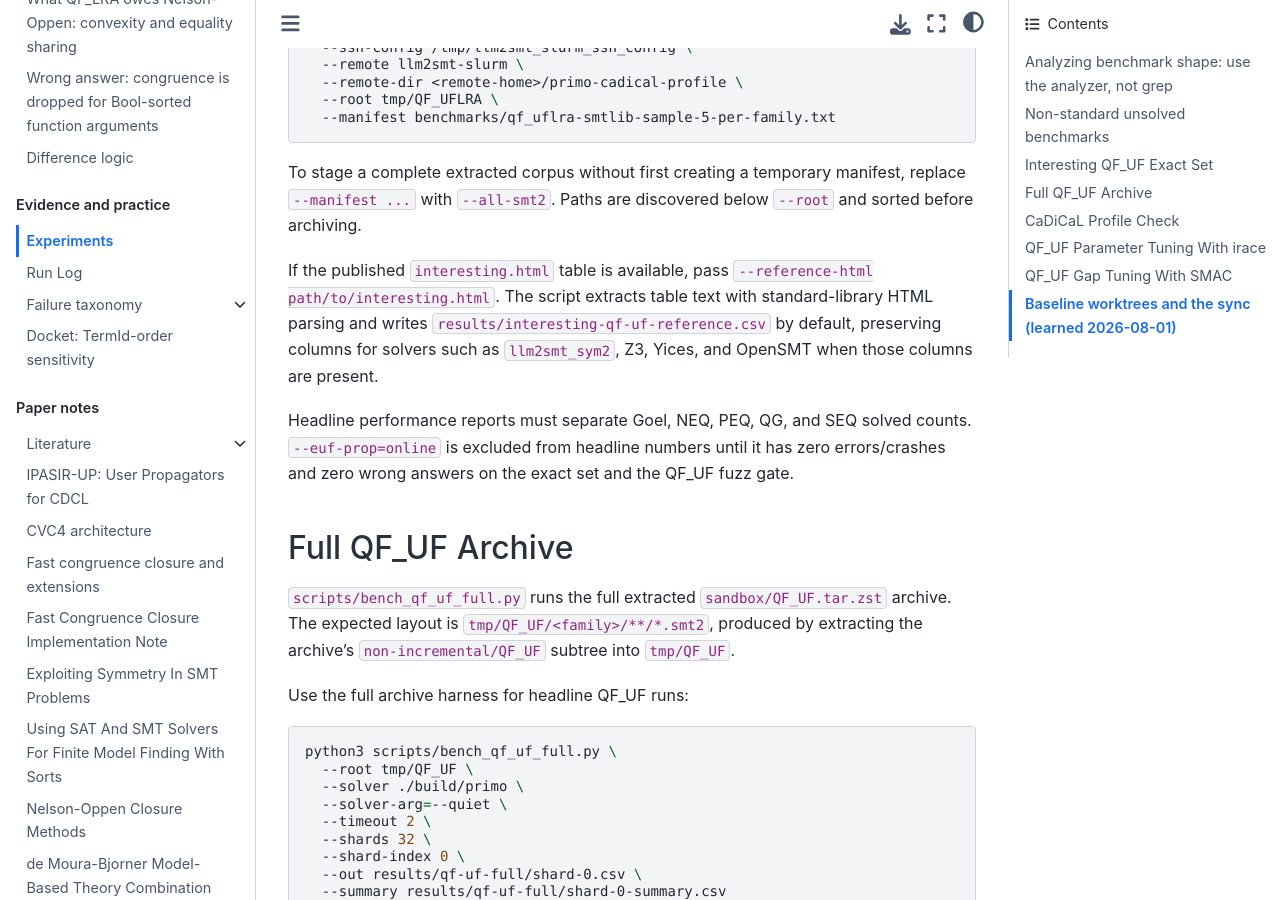
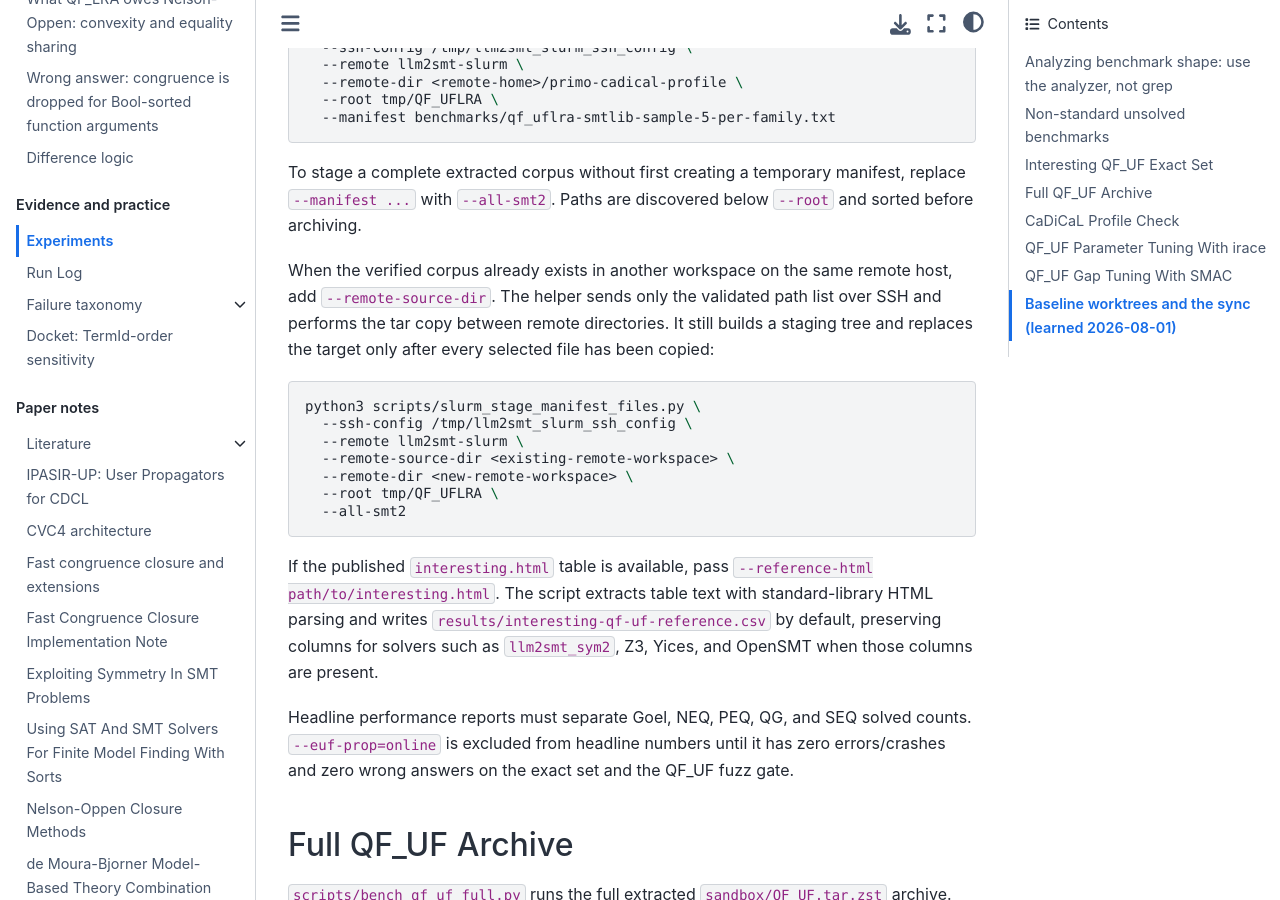
Before and after one commit to primo-solver/primo, a Jupyter Book: the page built from docs/experiments.md, in a window 1280 px wide and 900 px high, scrolled down 4756 px. Built offline with Jupyter Book 1.0.4 settings and Sphinx 7.4.7 and the Sphinx Book theme 1.1.4, drawn with Linux system fonts in a browser that asks for light colours.

Commit message:
Document remote corpus reuse

````diff
--- a/docs/experiments.md
+++ b/docs/experiments.md
@@ -218,6 +218,22 @@ python3 scripts/slurm_stage_manifest_files.py \
 To stage a complete extracted corpus without first creating a temporary
 manifest, replace `--manifest ...` with `--all-smt2`. Paths are discovered below
 `--root` and sorted before archiving.
+
+When the verified corpus already exists in another workspace on the same
+remote host, add `--remote-source-dir`. The helper sends only the validated
+path list over SSH and performs the tar copy between remote directories. It
+still builds a staging tree and replaces the target only after every selected
+file has been copied:
+
+```bash
+python3 scripts/slurm_stage_manifest_files.py \
+  --ssh-config /tmp/llm2smt_slurm_ssh_config \
+  --remote llm2smt-slurm \
+  --remote-source-dir <existing-remote-workspace> \
+  --remote-dir <new-remote-workspace> \
+  --root tmp/QF_UFLRA \
+  --all-smt2
+```
 
 If the published `interesting.html` table is available, pass
 `--reference-html path/to/interesting.html`. The script extracts table text with
````
